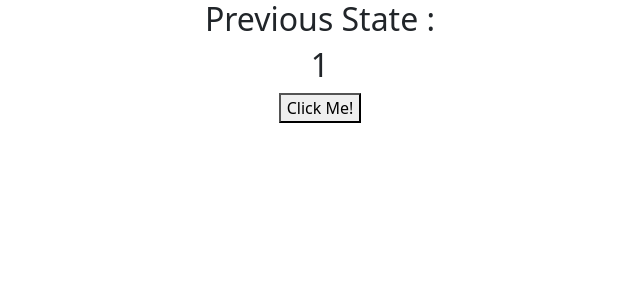
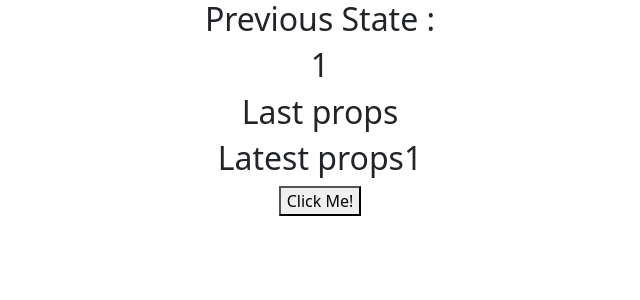
Before and after one commit to sanjuBeni/react_tut, a React (Create React App) app: page / in a window 1280 px wide. Shown: the top 300 px of the page, without its empty margins (320-960 px from the left). Built offline with nearby package versions, Linux system fonts and the light colour scheme.

Commit message:
previous props

```diff
--- a/src/App.js
+++ b/src/App.js
@@ -1,6 +1,7 @@
 import { useEffect, useMemo, useRef, useState } from 'react';
 import './App.css';
 import './Style.css';
+import LastProps from './LastProps';
 
 function App() {
 
@@ -17,6 +18,7 @@ function App() {
         <div className="App">
             <h2>Previous State : {preState && preState}</h2>
             <h2>{count}</h2>
+            <LastProps count={count}/>
             <button onClick={chnageCount}>Click Me!</button>
         </div>
     );
--- /dev/null
+++ b/src/LastProps.js
@@ -0,0 +1,17 @@
+import React, { useEffect, useRef, useState } from "react";
+
+function LastProps(props) {
+    let lastPropsRef = useRef();
+    const [lastProps, setLastProps] = useState(null);
+    useEffect(() => {
+        lastPropsRef.current = props.count
+    })
+    return (
+        <>
+            <h2>Last props{lastPropsRef.current}</h2>
+            <h2>Latest props{props.count}</h2>
+        </>
+    )
+}
+
+export default LastProps;
```
